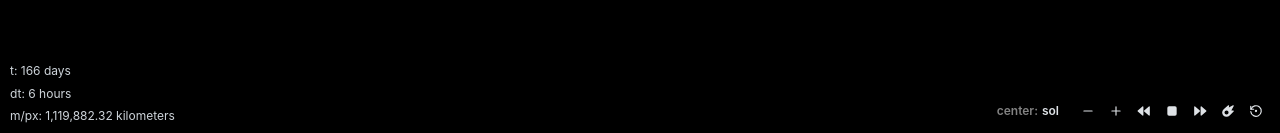
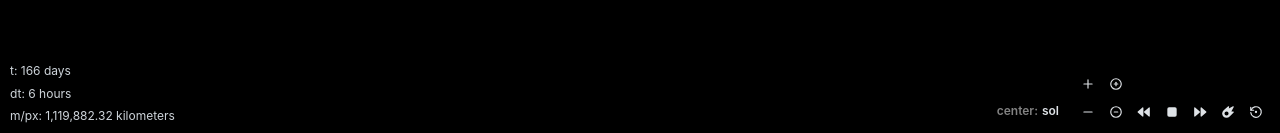
Before and after one commit to gordonhart/atlasof.space, a React (Vite) app: page / in a window 1280 px wide. Shown: the part 664-797 px from the top of the page. Built offline with nearby package versions, Linux system fonts and the light colour scheme.

Commit message:
Add buttons to enlarge planets

```diff
--- a/src/components/Controls.tsx
+++ b/src/components/Controls.tsx
@@ -3,6 +3,8 @@ import { ActionIcon, Button, Group, Menu, Stack, Text, Tooltip } from '@mantine/
 import {
   IconCircle,
   IconCircleFilled,
+  IconCircleMinus,
+  IconCirclePlus,
   IconMeteorFilled,
   IconMinus,
   IconPlayerPlayFilled,
@@ -38,7 +40,7 @@ export function Controls({ state, updateState }: Props) {
         <Text inherit>m/px: {pluralize(mpp, mppUnits)}</Text>
       </Stack>
 
-      <Group gap={0}>
+      <Group gap={0} align="flex-end">
         <Menu shadow="md" position="top-start" offset={0} width={120}>
           <Menu.Target>
             <Button size="xs" variant="subtle" color="gray">
@@ -62,17 +64,39 @@ export function Controls({ state, updateState }: Props) {
           </Menu.Dropdown>
         </Menu>
 
+        <Stack gap={0}>
+          <Tooltip {...tooltipProps} label="Zoom In">
+            <ActionIcon {...actionIconProps} onClick={() => updateState({ metersPerPx: state.metersPerPx / 2 })}>
+              <IconPlus {...iconProps} />
+            </ActionIcon>
+          </Tooltip>
+
           <Tooltip {...tooltipProps} label="Zoom Out">
             <ActionIcon {...actionIconProps} onClick={() => updateState({ metersPerPx: state.metersPerPx * 2 })}>
               <IconMinus {...iconProps} />
             </ActionIcon>
           </Tooltip>
+        </Stack>
 
-        <Tooltip {...tooltipProps} label="Zoom In">
-          <ActionIcon {...actionIconProps} onClick={() => updateState({ metersPerPx: state.metersPerPx / 2 })}>
-            <IconPlus {...iconProps} />
+        <Stack gap={0}>
+          <Tooltip {...tooltipProps} label="Enlarge Planets">
+            <ActionIcon
+              {...actionIconProps}
+              onClick={() => updateState({ planetScaleFactor: state.planetScaleFactor * 2 })}
+            >
+              <IconCirclePlus {...iconProps} />
             </ActionIcon>
           </Tooltip>
+
+          <Tooltip {...tooltipProps} label="Shrink Planets">
+            <ActionIcon
+              {...actionIconProps}
+              onClick={() => updateState({ planetScaleFactor: state.planetScaleFactor / 2 })}
+            >
+              <IconCircleMinus {...iconProps} />
+            </ActionIcon>
+          </Tooltip>
+        </Stack>
 
         <Tooltip {...tooltipProps} label="Slow Down">
           <ActionIcon {...actionIconProps} onClick={() => updateState({ dt: state.dt / 2 })}>
--- a/src/components/SolarSystem.tsx
+++ b/src/components/SolarSystem.tsx
@@ -5,7 +5,8 @@ import { incrementBodiesKeplerian, STATE } from '../lib/physics.ts';
 import { drawBody } from '../lib/draw.ts';
 import { AppState, initialState } from '../lib/state.ts';
 import { Controls } from './Controls.tsx';
-import { CelestialObject, Point2 } from '../lib/types.ts';
+import { Point2 } from '../lib/types.ts';
+import { toPairs } from 'ramda';
 
 export function SolarSystem() {
   const [appState, setAppState] = useState(initialState);
@@ -47,7 +48,7 @@ export function SolarSystem() {
     if (ctx == null) {
       return;
     }
-    const { dt, drawTail, metersPerPx, play, center } = appStateRef.current;
+    const { dt, drawTail, metersPerPx, play, center, planetScaleFactor } = appStateRef.current;
 
     // TODO: appears to be a bug with far-out planets and tails
     ctx.fillStyle = drawTail ? 'rgba(0, 0, 0, 0.05)' : '#000';
@@ -59,11 +60,22 @@ export function SolarSystem() {
     const canvasDimensions: Point2 = [ctx.canvas.width / dpr, ctx.canvas.height / dpr];
 
     const [offsetX, offsetY] = center === 'sol' ? [0, 0] : STATE[center].position;
-    drawBody(ctx, [-offsetX, -offsetY], ELEMENTS.sol.radius, ELEMENTS.sol.color, metersPerPx, canvasDimensions);
-    Object.entries(STATE).forEach(([name, body]) => {
-      const obj = name as CelestialObject; // TODO: way to do this without cast?
-      const position: Point2 = [body.position[0] - offsetX, body.position[1] - offsetY];
-      drawBody(ctx, position, ELEMENTS[obj].radius, ELEMENTS[obj].color, metersPerPx, canvasDimensions);
+    const sharedDrawParams = { ctx, metersPerPx, canvasDimensions };
+    drawBody({
+      ...sharedDrawParams,
+      position: [-offsetX, -offsetY],
+      radius: ELEMENTS.sol.radius,
+      color: ELEMENTS.sol.color,
+      bodyScaleFactor: initialState.planetScaleFactor,
+    });
+    toPairs(STATE).forEach(([name, body]) => {
+      drawBody({
+        ...sharedDrawParams,
+        position: [body.position[0] - offsetX, body.position[1] - offsetY],
+        radius: ELEMENTS[name].radius,
+        color: ELEMENTS[name].color,
+        bodyScaleFactor: planetScaleFactor,
+      });
     });
 
     if (play) {
--- a/src/lib/constants.ts
+++ b/src/lib/constants.ts
@@ -5,7 +5,6 @@ import { keys, map } from 'ramda';
 export const G = 6.6743e-11; // gravitational constant, N⋅m2⋅kg−2
 export const DT = 60 * 60 * 6; // time step -- 6 hours
 export const AU = 1.496e11; // meters
-export const BODY_SCALE_FACTOR = 5;
 
 export const ELEMENTS: Record<
   CelestialObject,
--- a/src/lib/draw.ts
+++ b/src/lib/draw.ts
@@ -1,17 +1,26 @@
-import { BODY_SCALE_FACTOR } from './constants.ts';
 import { Point2 } from './types.ts';
 
-export function drawBody(
-  ctx: CanvasRenderingContext2D,
-  [positionX, positionY]: Point2,
-  radius: number,
-  color: string,
-  metersPerPx: number,
-  [canvasWidth, canvasHeight]: Point2
-) {
+type Params = {
+  ctx: CanvasRenderingContext2D;
+  position: Point2;
+  radius: number;
+  color: string;
+  metersPerPx: number;
+  canvasDimensions: Point2;
+  bodyScaleFactor: number;
+};
+export function drawBody({
+  ctx,
+  position: [positionX, positionY],
+  radius,
+  color,
+  metersPerPx,
+  canvasDimensions: [canvasWidth, canvasHeight],
+  bodyScaleFactor,
+}: Params) {
   const bodyCenterX = canvasWidth / 2 + positionX / metersPerPx;
   const bodyCenterY = canvasHeight / 2 + positionY / metersPerPx;
-  const r = (radius / metersPerPx) * BODY_SCALE_FACTOR;
+  const r = (radius / metersPerPx) * bodyScaleFactor;
   const displayRadius = Math.max(r, 1); // ensure always visible
   ctx.beginPath();
   ctx.arc(bodyCenterX, bodyCenterY, displayRadius, 0, Math.PI * 2);
--- a/src/lib/state.ts
+++ b/src/lib/state.ts
@@ -9,6 +9,7 @@ export type AppState = {
   drawTail: boolean;
   metersPerPx: number;
   center: CelestialObject;
+  planetScaleFactor: number;
 };
 
 export const initialState: AppState = {
@@ -19,4 +20,5 @@ export const initialState: AppState = {
   drawTail: false,
   metersPerPx: ELEMENTS.saturn.semiMajorAxis / Math.max(window.innerWidth, window.innerHeight),
   center: 'sol',
+  planetScaleFactor: 5,
 };
```
Lines whose indentation alone changed are shown as unchanged.
